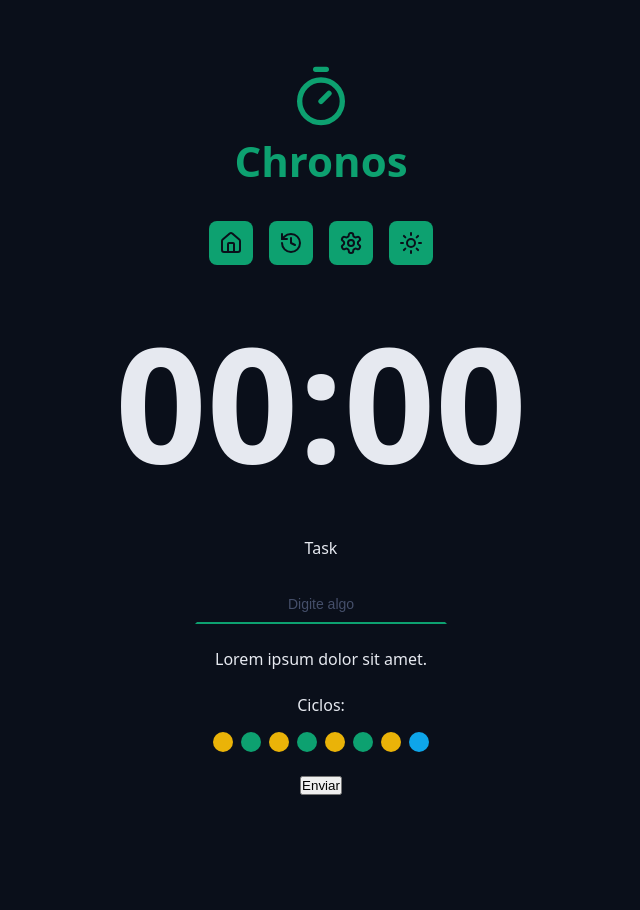
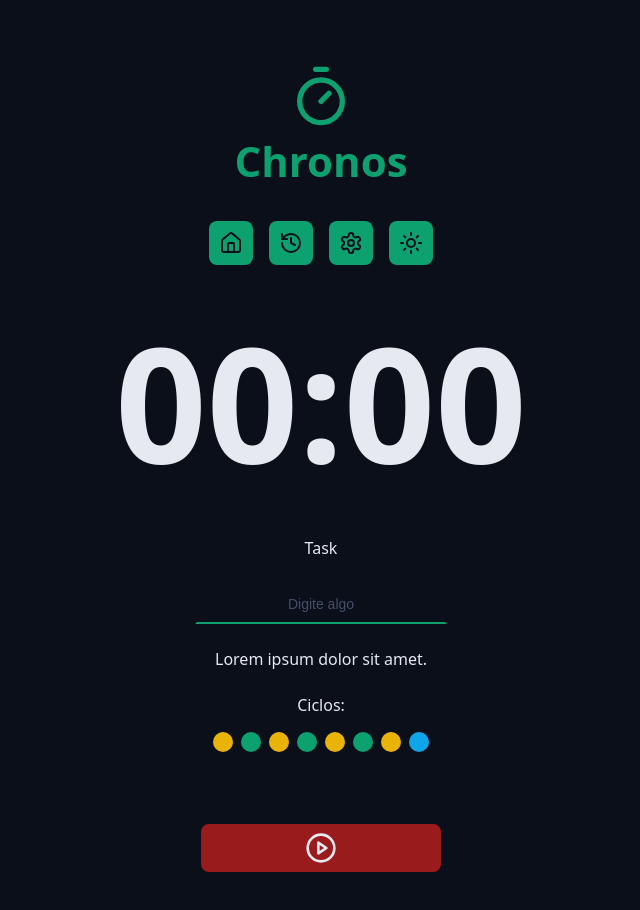
Before and after one commit to vitorbite/chronos-pomodoro, a React (Vite) app: page / in a window 1280 px wide. Shown: the top 910 px of the page, without its empty margins (319-959 px from the left). Before the commit the page ends 827 px from the top, so only its background shows below. Built offline with nearby package versions, Linux system fonts and the light colour scheme.

Commit message:
Adicionando o componente Button

```diff
--- a/src/App.tsx
+++ b/src/App.tsx
@@ -5,6 +5,8 @@
 import { CountDown } from "./components/CountDown";
 import { DefaultInput } from "./components/Input";
 import { Cycles } from "./components/Cycles"
+import { DefaultButton } from "./components/Button";
+import { PlayCircleIcon } from "lucide-react";
 
 import "./styles/global.css";
 import "./styles/theme.css";
@@ -42,7 +44,7 @@
           </div>
 
           <div className="formRow">
-            <button>Enviar</button>
+            <DefaultButton icon={ <PlayCircleIcon/> }/>
           </div>
         </form>
       </Container>
--- /dev/null
+++ b/src/components/Button/index.tsx
@@ -0,0 +1,20 @@
+import styles from "./styles.module.css";
+
+type DefaultButtonProps = {
+  icon: React.ReactNode;
+  color?: "green" | "red";
+} & React.ComponentProps<"button">;
+
+export function DefaultButton({
+  icon,
+  color = "red",
+  ...props
+}: DefaultButtonProps) {
+  return (
+    <>
+      <button className={`${styles.button} ${styles[color]}`} {...props}>
+        {icon}
+      </button>
+    </>
+  );
+}
--- /dev/null
+++ b/src/components/Button/styles.module.css
@@ -0,0 +1,30 @@
+.button {
+  border: none;
+  background-color: var(--primary);
+  color: var(--text-over-primary);
+  display: flex;
+  justify-content: center;
+  align-items: center;
+  min-width: 24rem;
+  padding: 0.8rem;
+  border-radius: 0.8rem;
+  margin: 4.8rem 0;
+  cursor: pointer;
+  transition: all 0.1s ease-in-out;
+}
+.button svg {
+  width: 3.2rem;
+  height: 3.2rem;
+}
+
+.button:hover {
+  filter: brightness(80%);
+}
+.green {
+  background-color: var(--primary);
+  color: var(--text-over-primary);
+}
+.red {
+  background-color: var(--error);
+  color: var(--text-over-error);
+}
--- a/src/components/Cycles/index.tsx
+++ b/src/components/Cycles/index.tsx
@@ -1,4 +1,4 @@
-import styles from './styles.module.css';
+import styles from "./styles.module.css";
 
 export function Cycles() {
   return (
@@ -16,5 +16,5 @@
         <span className={`${styles.cycleDot} ${styles.longBreakTime}`}></span>
       </div>
     </div>
-  )
+  );
 }
```
